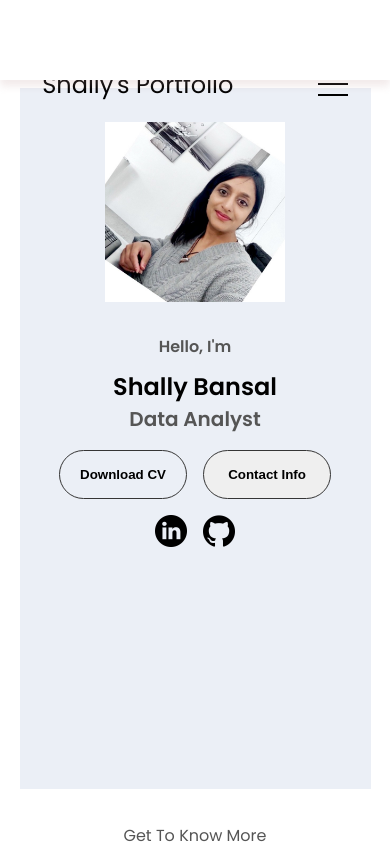
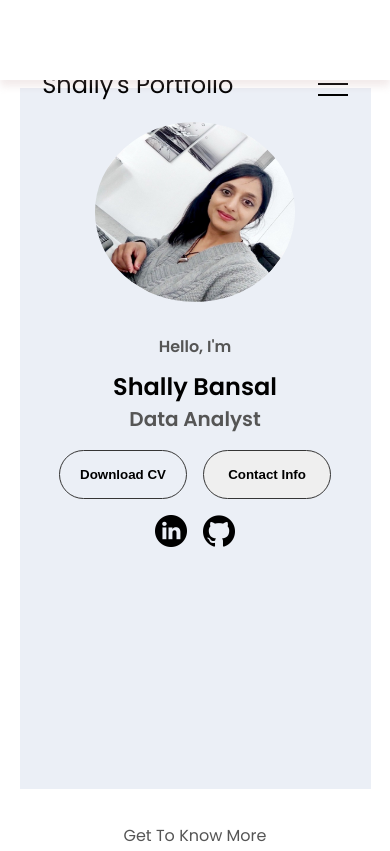
Before and after one commit to ShallyBansal963/portfolio, a plain HTML site: page index.html in a window 390 px wide. Shown: the top 851 px of the page. Drawn offline with Linux system fonts and the light colour scheme.

Commit message:
added images

```diff
--- a/index.html
+++ b/index.html
@@ -46,7 +46,7 @@
 
     <section id="profile">
         <div class="section__pic-container">
-            <img src="./assets/aa.jpeg" alt="Shally Bansal profile picture" />
+            <img src="./assets/aa.jpeg" alt="Shally Bansal profile picture" class="profile-photo" />
         </div>
         <div class="section__text">
             <p class="section__text__p1">Hello, I'm</p>
--- a/mediaqueries.css
+++ b/mediaqueries.css
@@ -159,3 +159,16 @@
         font-size: 1.25rem; /* Heading size */
     }
 }
+
+/* For smaller screens */
+@media (max-width: 768px) {
+    .profile-photo {
+        width: 250px; /* Adjust size for tablet screens */
+    }
+}
+
+@media (max-width: 600px) {
+    .profile-photo {
+        width: 200px; /* Adjust size for smaller mobile screens */
+    }
+}
--- a/style.css
+++ b/style.css
@@ -145,7 +145,7 @@ a:hover {
 
 section {
     padding-top: 4vh;
-    height: 96vh;
+    height: 90vh;
     margin: 0 10rem;
     box-sizing: border-box;
     min-height: fit-content;
@@ -162,16 +162,22 @@ section {
     display: flex;
     justify-content: center;
     gap: 5rem;
-    height: 80vh;
+    height: 60vh;
     background-color: #ebeff6;
   }
 
   .section__pic-container {
     display: flex;
-    height: 400px;
-    width: 400px;
+
     margin: auto 0;
   }
+
+
+
+
+
+
+
 
   .section__text {
     align-self: center;
@@ -810,3 +816,13 @@ h2 {
   margin: 0 1rem; /* Optional: Adds horizontal padding for better readability */
   line-height: 1.6; /* Optional: Improves line spacing */
 }
+
+img {
+  max-width: 100%;
+  height: auto;
+}
+
+.profile-photo { /* Assuming your photo has a class 'profile-photo' */
+  width: 350px; /* Default width for larger screens */
+  border-radius: 50%; /* Optional: make it circular */
+}
```
